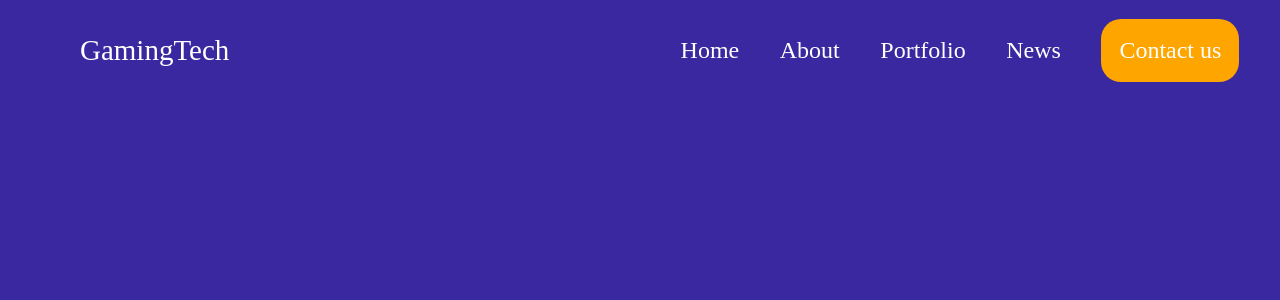
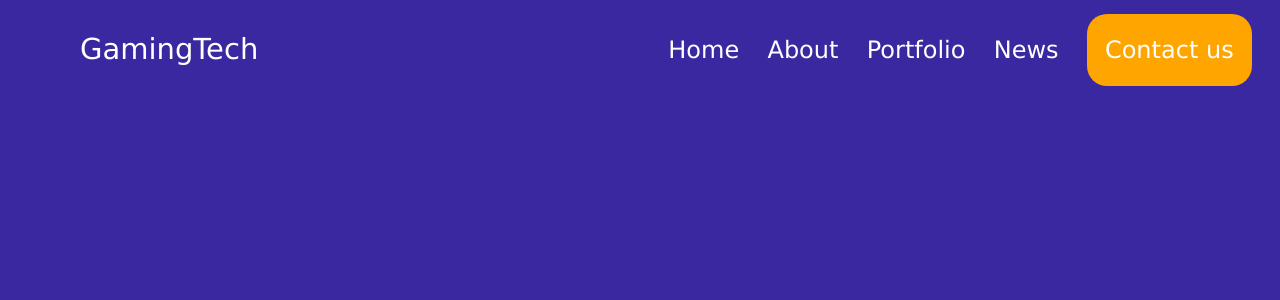
Before and after one commit to YordanDobrev97/gaming-website, a Jekyll site: the page built from index.html, in a window 1280 px wide. Shown: the top 300 px of the page. Built offline with Jekyll 4.4.1, drawn with Linux system fonts in a browser that asks for light colours.

Commit message:
add responsive and typography

```diff
--- a/_layouts/main.html
+++ b/_layouts/main.html
@@ -6,6 +6,8 @@
     <title>{{ site.title }}</title>
     <link rel="stylesheet" href="/css/index.css" />
     <link rel="stylesheet" href="/css/navbar.css">
+    <link rel="stylesheet" href="/css/typography.css">
+    <link rel="icon" type="image/x-icon" href="https://encrypted-tbn0.gstatic.com/images?q=tbn:ANd9GcT_PhK_mXgh_otNJAz1oapxsSUxEiiu84T9XtZbIG4WIg&s" />
 </head>
 <body>
     <nav class="navbar">
@@ -18,5 +20,7 @@
             <li id="special-contact" class="item">Contact us</li>
         </ul>
     </nav>
+
+
 </body>
 </html>
--- a/css/index.css
+++ b/css/index.css
@@ -3,6 +3,7 @@
     padding: 0;
     box-sizing: border-box;
 }
+@import url('typography.css');
 
 body {
     background-color: #39289F;
--- a/css/navbar.css
+++ b/css/navbar.css
@@ -39,3 +39,18 @@
     color: white;
     border-radius: 20px;
 }
+
+@media screen and (max-width: 480px) {
+    .navbar, #menu {
+        flex-direction: column;
+    }
+
+    #menu {
+        width: 100%;
+        align-items: center;
+    }
+
+    .item {
+        margin: 10px 0;
+    }
+}
--- /dev/null
+++ b/css/typography.css
@@ -0,0 +1,27 @@
+html {
+    font: 12px/1.5 "Verdana", sans-serif;
+}
+
+* {
+    padding: 0;
+    margin: 0;
+}
+
+body, form, input, textarea, option, select {
+    font: inherit;
+}
+
+h1, h2, h3, h4, h5, h6 {
+    line-height: 1.2;
+}
+
+h1 { font-size: 2.441em; }
+h2 { font-size: 1.953em; }
+h3 { font-size: 1.563em; }
+h4 { font-size: 1.25em; }
+h5 { font-size: 1em; }
+h6 { font-size: 1em; font-weight: bold; }
+
+p {
+    padding-bottom: 1.2em;
+}
```
